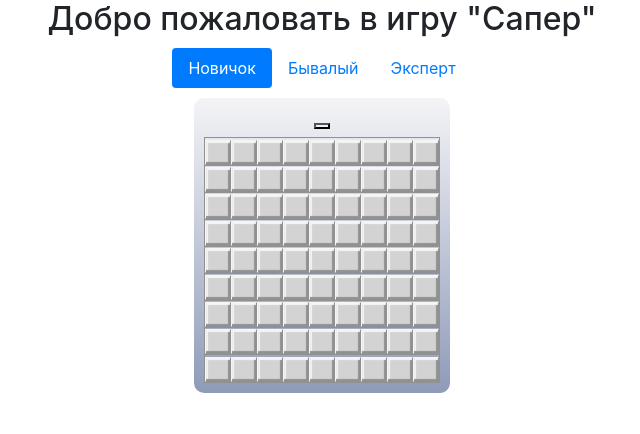
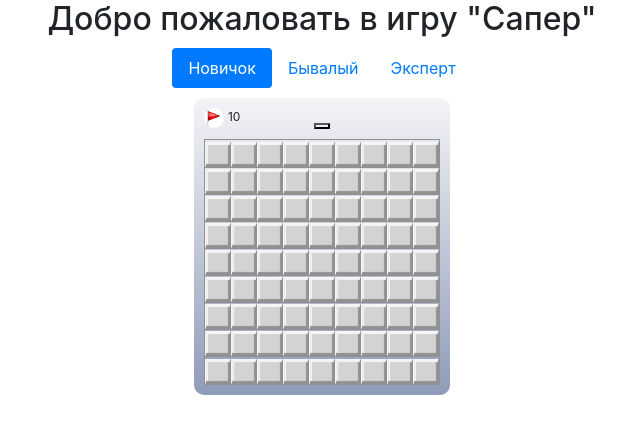
Before and after one commit to Lanven/Sapper_game_react, a React (Create React App) app: page / in a window 1280 px wide. Shown: the top 434 px of the page, without its empty margins (318-958 px from the left). Built offline with nearby package versions, Linux system fonts and the light colour scheme; some icons are missing.

Commit message:
commit dev

```diff
--- a/package.json
+++ b/package.json
@@ -19,7 +19,7 @@
     "typescript": "3.6.3"
   },
   "scripts": {
-    "start": "react-scripts start",
+    "start": "PORT=3005 react-scripts start",
     "build": "react-scripts build",
     "test": "react-scripts test",
     "eject": "react-scripts eject"
--- a/src/components/Board.tsx
+++ b/src/components/Board.tsx
@@ -31,11 +31,21 @@ class Board extends Component <ComponentProps> {
         }
 
         if (button === 2 && !isOpen) {
+            if (!isFlag && this.props.state.flagsAvailableCount === 0) return;
+
             this.props.dispatch(
                 {
                     type: "CLICK_CELL_FLAG",
                     row: row,
                     call: call
+                }
+            );
+
+            let flagsAvailableCount = this.props.state.flagsAvailableCount + (isFlag ? 1: -1);
+            this.props.dispatch(
+                {
+                    type: "UPDATE_FLAGS_AVAILABLE_COUNT",
+                    value: flagsAvailableCount
                 }
             )
         }
--- a/src/components/Game.tsx
+++ b/src/components/Game.tsx
@@ -64,7 +64,13 @@ class Game extends Component <ComponentProps> {
 
                 <div className='board'>
                     <Row className="row_header">
-                        <Col xs={4}></Col>
+                        <Col xs={4} style={{textAlign: 'left'}}>
+                            <div className="imageFlag">
+                            </div>
+                            <label className="labelFlag">
+                                {this.props.state.flagsAvailableCount}
+                            </label>
+                        </Col>
                         <Col xs={4}>
                             <button
                                 onClick={ () =>
--- a/src/index.css
+++ b/src/index.css
@@ -36,6 +36,21 @@ code {
   padding-bottom: 5px;
 }
 
+.imageFlag {
+  background: white url("flag.png") no-repeat center;
+  background-size: contain;
+  border-radius: 30px;
+  width: 20px;
+  height: 20px;
+  display: inline-block;
+  margin-right: 4px;
+}
+
+.labelFlag {
+  vertical-align: bottom;
+  font-size: 12px;
+}
+
 .container {
   display: table;
   border-collapse:collapse
@@ -63,8 +78,8 @@ code {
 
 
 .cell.flag {
-  background: #888585 url("flag.png") no-repeat;
-  background-size: cover;
+  background: white url("flag.png") no-repeat center;
+  background-size: contain;
 }
 
 .cell.opened, .cell.opened:hover {
--- a/src/index.tsx
+++ b/src/index.tsx
@@ -11,7 +11,7 @@ import * as serviceWorker from './serviceWorker';
 import {createStore} from "redux";
 import reducerCases from "./reducer";
 
-const store = createStore(reducerCases, {statusGame: 0},
+const store = createStore(reducerCases, {},
     (window as any).__REDUX_DEVTOOLS_EXTENSION_COMPOSE__ && (window as any).__REDUX_DEVTOOLS_EXTENSION_COMPOSE__());
 
 store.dispatch(
--- a/src/reducer.tsx
+++ b/src/reducer.tsx
@@ -7,7 +7,10 @@ const reducerCases = (state: any, action: any) => {
 
     switch (action.type) {
         case 'SET_GAME_PARAMS':
-            newState = {...state, height: action.height, width: action.width, complexity: action.complexity};
+            newState = {...state, height: action.height, width: action.width, complexity: action.complexity, flagsAvailableCount: action.complexity, statusGame: 0};
+            break;
+        case 'UPDATE_FLAGS_AVAILABLE_COUNT':
+            newState = {...state, flagsAvailableCount: action.value};
             break;
         case 'CLICK_CELL_FLAG': {
             state.list[action.row][action.call].isFlag = !state.list[action.row][action.call].isFlag;
@@ -47,13 +50,13 @@ const reducerCases = (state: any, action: any) => {
                 }
             }
 
-            newState = {...state, list: list, bombsList: null, statusGame: 0};
+            newState = {...state, list: list, bombsList: null, statusGame: 0, flagsAvailableCount: state.complexity};
             break;
         }
         case 'FILL_BOARD': {
             let list = state.list;
             let bombsList: any = [];
-            let cellClick = Math.round((action.row) * state.height + action.call + 1)
+            let cellClick = Math.round((action.row) * state.height + action.call + 1);
 
             while (bombsList.length < state.complexity) {
                 let randomNumber = Math.ceil(Math.random() * state.height * state.width);
```
Also changed, not shown: src/flag.png.
